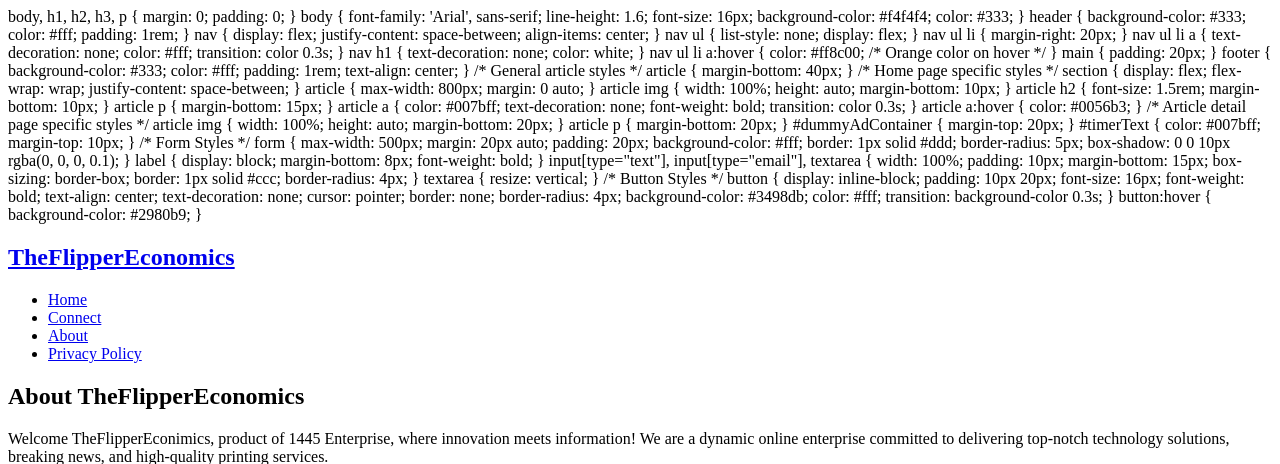
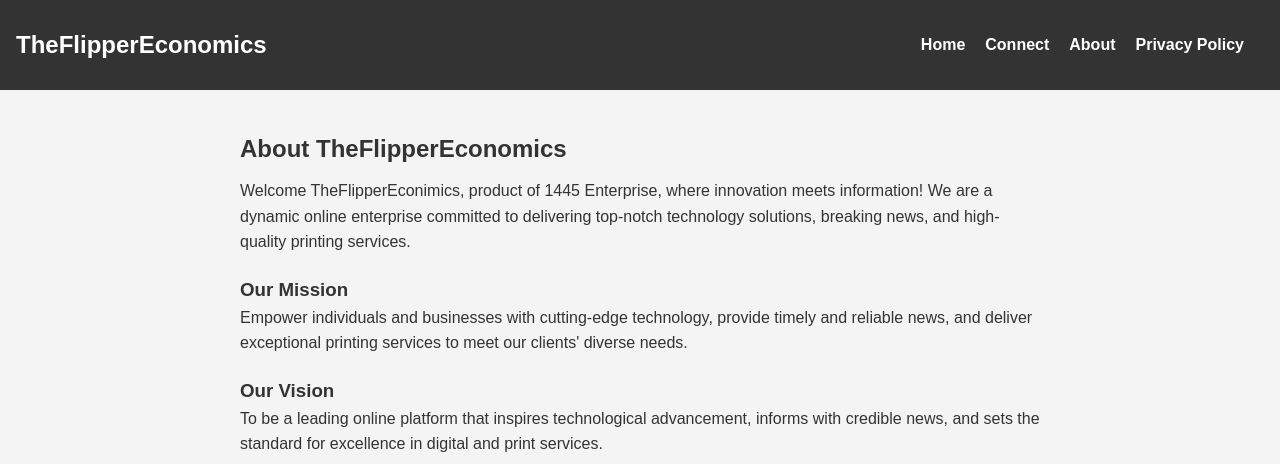
Before and after one commit to a-pacifique/generator, a Django app: page /about-us/ in a window 1280 px wide. Shown: the top 464 px of the page. Run offline with Django 4.2, Linux system fonts and the light colour scheme; some libraries are stand-ins or nearby versions.

Commit message:
Update layout.html

```diff
--- a/Articles/templates/layout.html
+++ b/Articles/templates/layout.html
@@ -6,194 +6,10 @@
     <meta http-equiv="X-UA-Compatible" content="IE=edge">
     <meta name="viewport" content="width=device-width, initial-scale=1.0">
     <link rel="icon" href="{% static 'logo.png' %}" type="image/png">
+    <link rel="stylesheet" href="{% static 'css/styles.css' %}">
     <script src="https://cdn.tiny.cloud/1/no-api-key/tinymce/5/tinymce.min.js"></script>
     <script src="/static/django_tinymce/init_tinymce.js"></script>
     <title>{% block title %}TheFlipperEconomics{% endblock %}</title>
-    <styles>
-
-        body,
-        h1,
-        h2,
-        h3,
-        p {
-            margin: 0;
-            padding: 0;
-        }
-
-        body {
-            font-family: 'Arial', sans-serif;
-            line-height: 1.6;
-            font-size: 16px;
-            background-color: #f4f4f4;
-            color: #333;
-        }
-
-        header {
-            background-color: #333;
-            color: #fff;
-            padding: 1rem;
-        }
-
-        nav {
-            display: flex;
-            justify-content: space-between;
-            align-items: center;
-        }
-
-        nav ul {
-            list-style: none;
-            display: flex;
-        }
-
-        nav ul li {
-            margin-right: 20px;
-        }
-
-        nav ul li a {
-            text-decoration: none;
-            color: #fff;
-            transition: color 0.3s;
-        }
-
-        nav h1 {
-            text-decoration: none;
-            color: white;
-
-        }
-
-        nav ul li a:hover {
-            color: #ff8c00; /* Orange color on hover */
-        }
-
-        main {
-            padding: 20px;
-        }
-
-        footer {
-            background-color: #333;
-            color: #fff;
-            padding: 1rem;
-            text-align: center;
-        }
-
-        /* General article styles */
-        article {
-            margin-bottom: 40px;
-        }
-
-        /* Home page specific styles */
-        section {
-            display: flex;
-            flex-wrap: wrap;
-            justify-content: space-between;
-        }
-
-        article {
-            max-width: 800px;
-            margin: 0 auto;
-        }
-
-        article img {
-            width: 100%;
-            height: auto;
-            margin-bottom: 10px;
-        }
-
-        article h2 {
-            font-size: 1.5rem;
-            margin-bottom: 10px;
-        }
-
-        article p {
-            margin-bottom: 15px;
-        }
-
-        article a {
-            color: #007bff;
-            text-decoration: none;
-            font-weight: bold;
-            transition: color 0.3s;
-        }
-
-        article a:hover {
-            color: #0056b3;
-        }
-
-        /* Article detail page specific styles */
-        article img {
-            width: 100%;
-            height: auto;
-            margin-bottom: 20px;
-        }
-
-        article p {
-            margin-bottom: 20px;
-        }
-        #dummyAdContainer {
-            margin-top: 20px;
-        }
-
-
-        #timerText {
-            color: #007bff;
-            margin-top: 10px;
-        }
-
-
-
-
-        /* Form Styles */
-        form {
-            max-width: 500px;
-            margin: 20px auto;
-            padding: 20px;
-            background-color: #fff;
-            border: 1px solid #ddd;
-            border-radius: 5px;
-            box-shadow: 0 0 10px rgba(0, 0, 0, 0.1);
-        }
-
-        label {
-            display: block;
-            margin-bottom: 8px;
-            font-weight: bold;
-        }
-
-        input[type="text"],
-        input[type="email"],
-        textarea {
-            width: 100%;
-            padding: 10px;
-            margin-bottom: 15px;
-            box-sizing: border-box;
-            border: 1px solid #ccc;
-            border-radius: 4px;
-        }
-
-        textarea {
-            resize: vertical;
-        }
-
-        /* Button Styles */
-        button {
-            display: inline-block;
-            padding: 10px 20px;
-            font-size: 16px;
-            font-weight: bold;
-            text-align: center;
-            text-decoration: none;
-            cursor: pointer;
-            border: none;
-            border-radius: 4px;
-            background-color: #3498db;
-            color: #fff;
-            transition: background-color 0.3s;
-        }
-
-        button:hover {
-            background-color: #2980b9;
-        }
-    </styles>
 </head>
 <body>
     <header>
```
